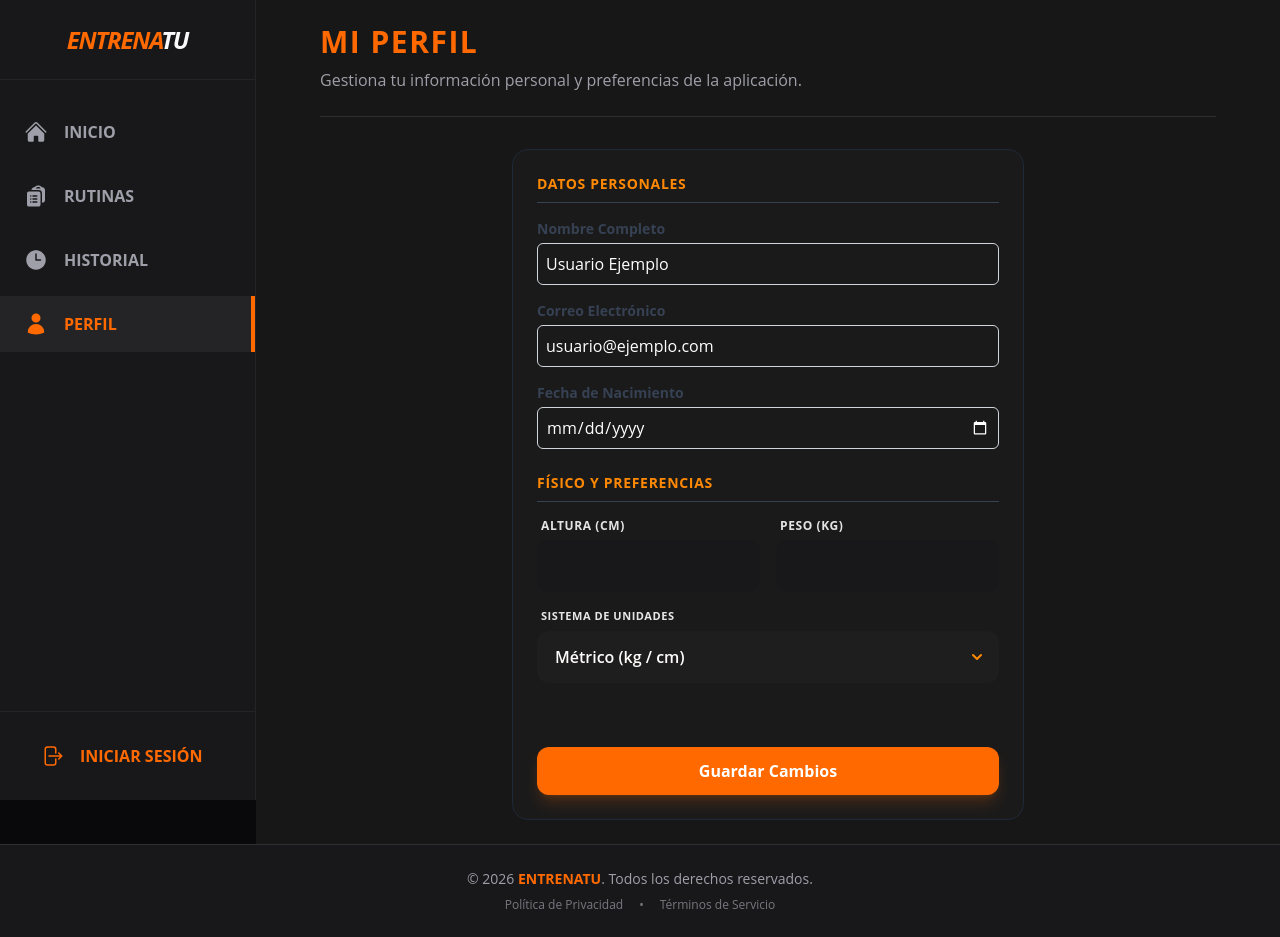
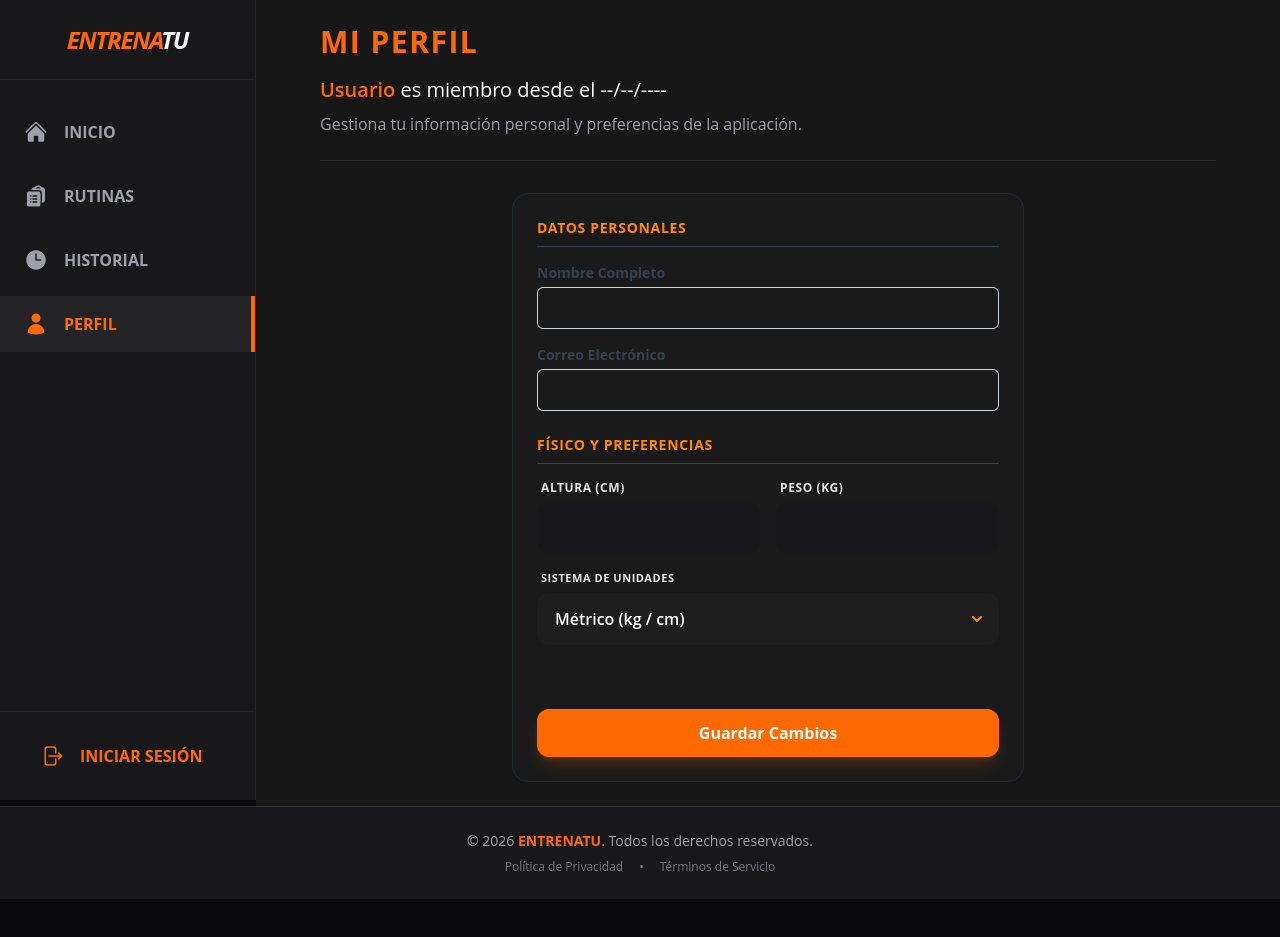
Before and after one commit to Aherreras98/EntrenaTU, a React (Vite) app: page /profile in a window 1280 px wide. After the commit the page ends 899 px from the top, so only its background shows below. Built offline with nearby package versions, Linux system fonts and the light colour scheme.

Commit message:
✅New: Posibilidad de actualizar el perfil y que se muestre el nombre y la fecha de registro. Archivos actualizados: SupabaseUserRepository, Profile, EditProfileForm y UserRepository

```diff
--- a/src/components/forms/EditProfileForm.tsx
+++ b/src/components/forms/EditProfileForm.tsx
@@ -3,33 +3,70 @@ import { InputText, InputNumber } from "../common/Input";
 import Select from "../common/Select";
 import Button from "../ui/Button";
 import { validateField } from "../../utils/regex";
+import { SupabaseUserRepository } from "../../database/supabase/SupabaseUserRepository";
+import { useAuthStore } from "../../store/useAuthStore";
+import { supabase } from "../../database/supabase/client"; // ← faltaba este import
 
 const UNIT_OPTIONS = [
     { value: "metric", label: "Métrico (kg / cm)" },
     { value: "imperial", label: "Imperial (lb / inch)" }
 ];
 
+const userRepo = new SupabaseUserRepository();
+
 interface ProfileData {
-    name: string;
+    username: string;
     email: string;
-    birthDate: string;
     weight: string;
     height: string;
     unitSystem: "metric" | "imperial";
 }
 
-export default function EditProfileForm() {
+interface EditProfileFormProps {
+    onProfileUpdated?: (username: string) => void;
+}
+
+
+export default function EditProfileForm({ onProfileUpdated }: EditProfileFormProps) {
+
+    const { user } = useAuthStore();
+
     const [formData, setFormData] = useState<ProfileData>({
-        name: "Usuario Ejemplo",
-        email: "usuario@ejemplo.com",
-        birthDate: "",
+        username: "",
+        email: "",
         weight: "",
         height: "",
         unitSystem: "metric",
     });
 
     const [errors, setErrors] = useState<Record<string, string>>({});
+    const [success, setSuccess] = useState("");
+    const [error, setError] = useState(""); // ← faltaba este estado
     const [isSubmitting, setIsSubmitting] = useState(false);
+
+    // Cargar datos actuales del perfil al montar
+    useEffect(() => {
+        console.log("user?.id:", user?.id);
+        if (!user?.id) return;
+        supabase
+            .from('Profiles')
+            .select('username, email, height, weight, unit_system')
+            .eq('id', user.id)
+            .single()
+            .then(({ data }) => {
+                console.log("data:", data);
+                console.log("error:", error);
+                if (data) {
+                    setFormData({
+                        username: data.username || "",
+                        email: data.email || "",
+                        height: data.height?.toString() || "",
+                        weight: data.weight?.toString() || "",
+                        unitSystem: data.unit_system || "metric",
+                    });
+                }
+            });
+    }, [user?.id]);
 
     const handleChange = (e: ChangeEvent<HTMLInputElement | HTMLSelectElement>) => {
         const { name, value } = e.target;
@@ -43,29 +80,39 @@ export default function EditProfileForm() {
     const handleBlur = (e: ChangeEvent<HTMLInputElement>) => {
         const { name, value } = e.target;
 
-        if (name === "name" || name === "email") {
+        if (name === "username" || name === "email") {
             const error = validateField(name, value);
             setErrors(prev => ({ ...prev, [name]: error }));
         }
     };
 
-    const handleSubmit = (e: FormEvent) => {
+
+    const handleSubmit = async (e: FormEvent) => {
         e.preventDefault();
+        if (!user?.id) return;
+
+        if (!formData.username.trim()) {
+            setError("El nombre de usuario no puede estar vacío.");
+            return;
+        }
+
         setIsSubmitting(true);
+        setSuccess("");
+        setError("");
 
-        const newErrors = {
-            name: validateField("name", formData.name),
-            email: validateField("email", formData.email),
-        };
+        const { error: updateError } = await userRepo.updateProfile(user.id, {
+            username: formData.username,
+            email: formData.email,
+            height: formData.height ? parseFloat(formData.height) : null,
+            weight: formData.weight ? parseFloat(formData.weight) : null,
+            unit_system: formData.unitSystem,
+        });
 
-        const hasErrors = Object.values(newErrors).some(Boolean);
-
-        setErrors(prev => ({ ...prev, ...newErrors }));
-
-        if (!hasErrors) {
-            console.log("Guardando cambios...", formData);
-
-            alert("Perfil actualizado correctamente");
+        if (updateError) {
+            setError("Error al guardar los cambios. Inténtalo de nuevo.");
+        } else {
+            setSuccess("Perfil actualizado correctamente.");
+            onProfileUpdated?.(formData.username);
         }
 
         setIsSubmitting(false);
@@ -83,11 +130,11 @@ export default function EditProfileForm() {
 
                 <InputText
                     label="Nombre Completo"
-                    name="name"
-                    value={formData.name}
+                    name="username"
+                    value={formData.username}
                     onChange={handleChange}
                     onBlur={handleBlur}
-                    error={errors.name}
+                    error={errors.username}
                 />
 
                 <InputText
@@ -100,14 +147,14 @@ export default function EditProfileForm() {
                     error={errors.email}
                 />
 
-                <InputText
+                {/* <InputText
                     label="Fecha de Nacimiento"
                     name="birthDate"
                     type="date"
                     value={formData.birthDate}
                     onChange={handleChange}
                     className="scheme-dark"
-                />
+                /> */}
             </div>
 
             <div className="space-y-4">
@@ -122,7 +169,6 @@ export default function EditProfileForm() {
                         value={formData.height}
                         onChange={handleChange}
                     />
-
                     <InputNumber
                         label={weightLabel}
                         name="weight"
@@ -140,6 +186,9 @@ export default function EditProfileForm() {
                 />
             </div>
 
+            {success && <p className="text-green-400 text-sm">{success}</p>}
+            {error && <p className="text-red-400 text-sm">{error}</p>}
+
             <div className="pt-4">
                 <Button type="submit" disabled={isSubmitting} className="w-full">
                     {isSubmitting ? "Guardando..." : "Guardar Cambios"}
--- a/src/database/repositories/UserRepository.ts
+++ b/src/database/repositories/UserRepository.ts
@@ -16,4 +16,6 @@ export interface UserRepository {
 
   recoverPassword(email: string): Promise<{ error?: any }>;
 
+  updateProfile(userId: string, data: { username?: string; email?: string; height?: number | null; weight?: number | null; unit_system?: string }): Promise<{ error?: any }>;
+
 }
--- a/src/database/supabase/SupabaseUserRepository.ts
+++ b/src/database/supabase/SupabaseUserRepository.ts
@@ -100,4 +100,20 @@ async createUser(user: SignUpData): Promise<{ error: any; }> {
         });
         return { error };
     }
+
+    // Actualización del perfil
+    async updateProfile(userId: string, data: {
+        username?: string;
+        email?: string;
+
+        height?: number | null;
+        weight?: number | null;
+        unit_system?: string;
+    }): Promise<{ error?: any }> {
+        const { error } = await supabase
+            .from('Profiles')
+            .update(data)
+            .eq('id', userId);
+        return { error };
     }
+}
--- a/src/pages/Profile.tsx
+++ b/src/pages/Profile.tsx
@@ -1,18 +1,59 @@
+import { useEffect, useState } from "react";
 import EditProfileForm from "../components/forms/EditProfileForm";
+import { useAuthStore } from "../store/useAuthStore";
+import { supabase } from "../database/supabase/client";
 
 export default function Profile() {
+
+    const { user } = useAuthStore();
+    const [profileData, setProfileData] = useState({ username: "Usuario", email: "" });
+
+    useEffect(() => {
+        if (!user?.id) return;
+        supabase
+            .from('Profiles')
+            .select('username, email')
+            .eq('id', user.id)
+            .single()
+            .then(({ data }) => {
+                if (data) {
+                    setProfileData({
+                        username: data.username || "Usuario",
+                        email: data.email || "",
+                    });
+                }
+            });
+    }, [user?.id]);
+
+    const fechaRegistro = user?.created_at
+        ? new Date(user.created_at).toLocaleDateString('es-ES', {
+            day: '2-digit',
+            month: '2-digit',
+            year: 'numeric'
+        })
+        : "--/--/----";
+
+    const handleProfileUpdated = (newUsername: string) => {
+        setProfileData(prev => ({ ...prev, username: newUsername }));
+    };
+
     return (
         <div className="max-w-4xl mx-auto space-y-8 animate-in fade-in duration-500">
             <div className="text-center md:text-left border-b border-white/10 pb-6">
                 <h1 className="text-3xl font-bold text-primary uppercase tracking-wider">
                     Mi Perfil
                 </h1>
+                <p className="text-xl mt-4 text-white">
+                    <span className="text-primary font-semibold">
+                        {profileData.username}
+                    </span> es miembro desde el {fechaRegistro}
+                </p>
                 <p className="text-text-muted mt-2">
                     Gestiona tu información personal y preferencias de la aplicación.
                 </p>
             </div>
 
-            <EditProfileForm />
+            <EditProfileForm onProfileUpdated={handleProfileUpdated} />
         </div>
     );
 }
```
Lines whose indentation alone changed are shown as unchanged.
